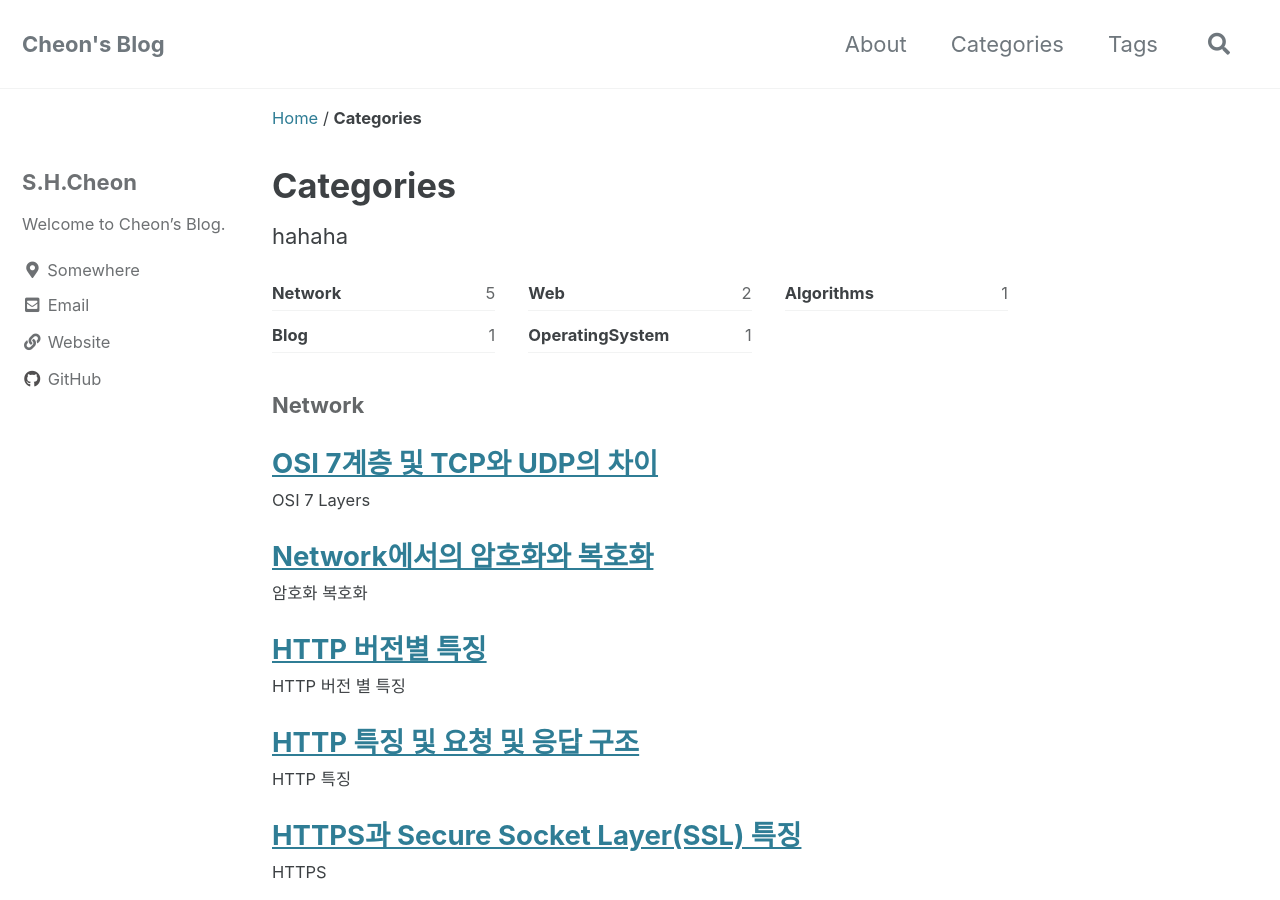
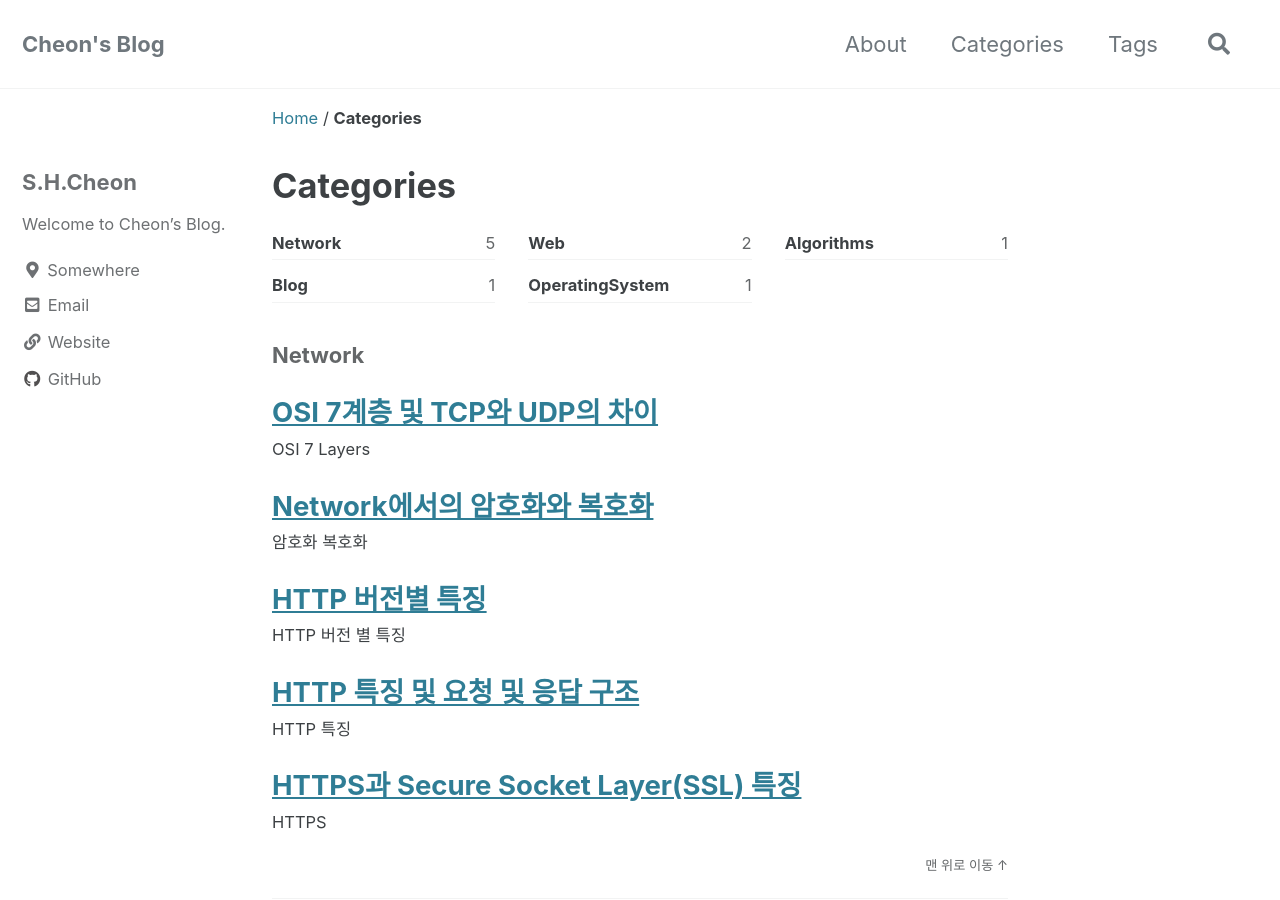
Before and after one commit to shcheon/myblog, a Jekyll site: the page built from _pages/category-archive.md, in a window 1280 px wide and 900 px high. Built offline with Jekyll 4.4.1, drawn with Linux system fonts in a browser that asks for light colours; cached includes are drawn as plain includes.

Commit message:
Update categories.html

```diff
--- a/_layouts/categories.html
+++ b/_layouts/categories.html
@@ -1,12 +1,10 @@
 ---
 layout: archive
+author_profile: true
 sidebar:
-  nav: "docs"
+    nav: "docs"
 ---
-hahaha
-
 {{ content }}
-
 {% assign categories_max = 0 %}
 {% for category in site.categories %}
   {% if category[1].size > categories_max %}
```
